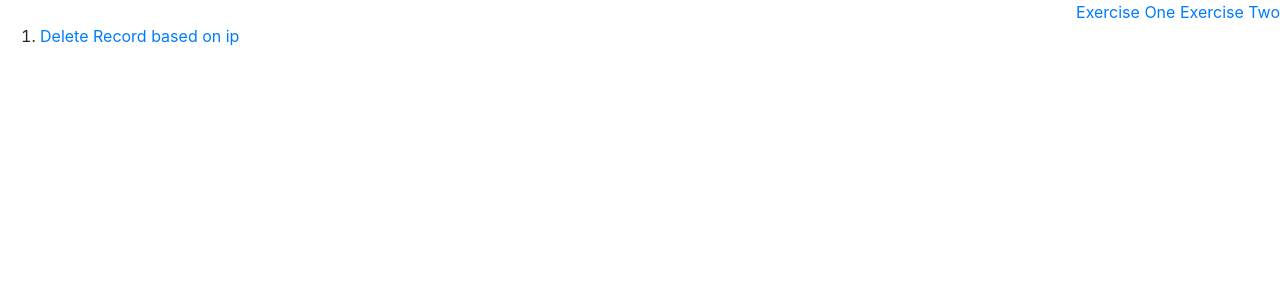
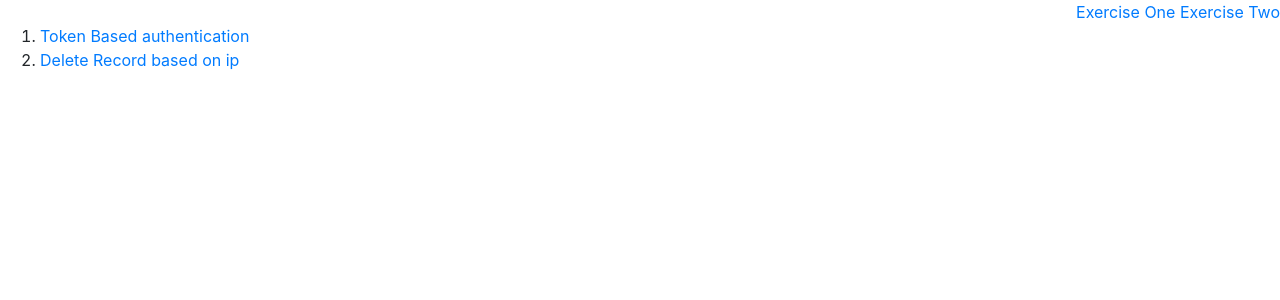
Before and after one commit to hemanjosko/AssignmentPython, a Django app: page /three/ in a window 1280 px wide. Shown: the top 300 px of the page. Run offline with Django 3.2, Linux system fonts and the light colour scheme; some libraries are stand-ins or nearby versions.

Commit message:
authentication commit

```diff
--- a/django/api/api/urls.py
+++ b/django/api/api/urls.py
@@ -15,10 +15,12 @@ Including another URLconf
 """
 from django.contrib import admin
 from django.urls import path, include
+from rest_framework.authtoken.views import obtain_auth_token
 
 urlpatterns = [
     path('admin/', admin.site.urls),
     path('', include('exerciseone.urls')),
     path('two/', include('exercisetwo.urls')),
     path('three/', include('exercisethree.urls')),
+    path('token-auth/', obtain_auth_token, name='api_token_auth'),
 ]
--- a/django/api/exercisethree/templates/exercisethree/index.html
+++ b/django/api/exercisethree/templates/exercisethree/index.html
@@ -15,6 +15,7 @@
     <div style="clear:both">
             <div style="clear:both">
         <ol>
+            <li><a href="/three/tokenbased/">Token Based authentication</a></li>
             <li><a href="/three/deleteonip/">Delete Record based on ip</a></li>
             <ol>
 
--- a/django/api/exercisethree/urls.py
+++ b/django/api/exercisethree/urls.py
@@ -1,8 +1,8 @@
-from django.urls import path
-
+from django.urls import path, include
 from . import views
 
 urlpatterns = [
     path('', views.index, name='index'),
     path('deleteonip/', views.destroyonip),
+    path('tokenbased/', views.token),
 ]
--- a/django/api/exercisethree/views.py
+++ b/django/api/exercisethree/views.py
@@ -15,3 +15,9 @@ def index(request):
 
 def destroyonip(request):
     return redirect(show)
+
+def token(request):
+    result ='''d475ef8e15a302fb22103ea21df6d06f0557d995
+    append /token-auth/ and you can use this token authentication for apis
+    '''
+    return HttpResponse(result)
```
